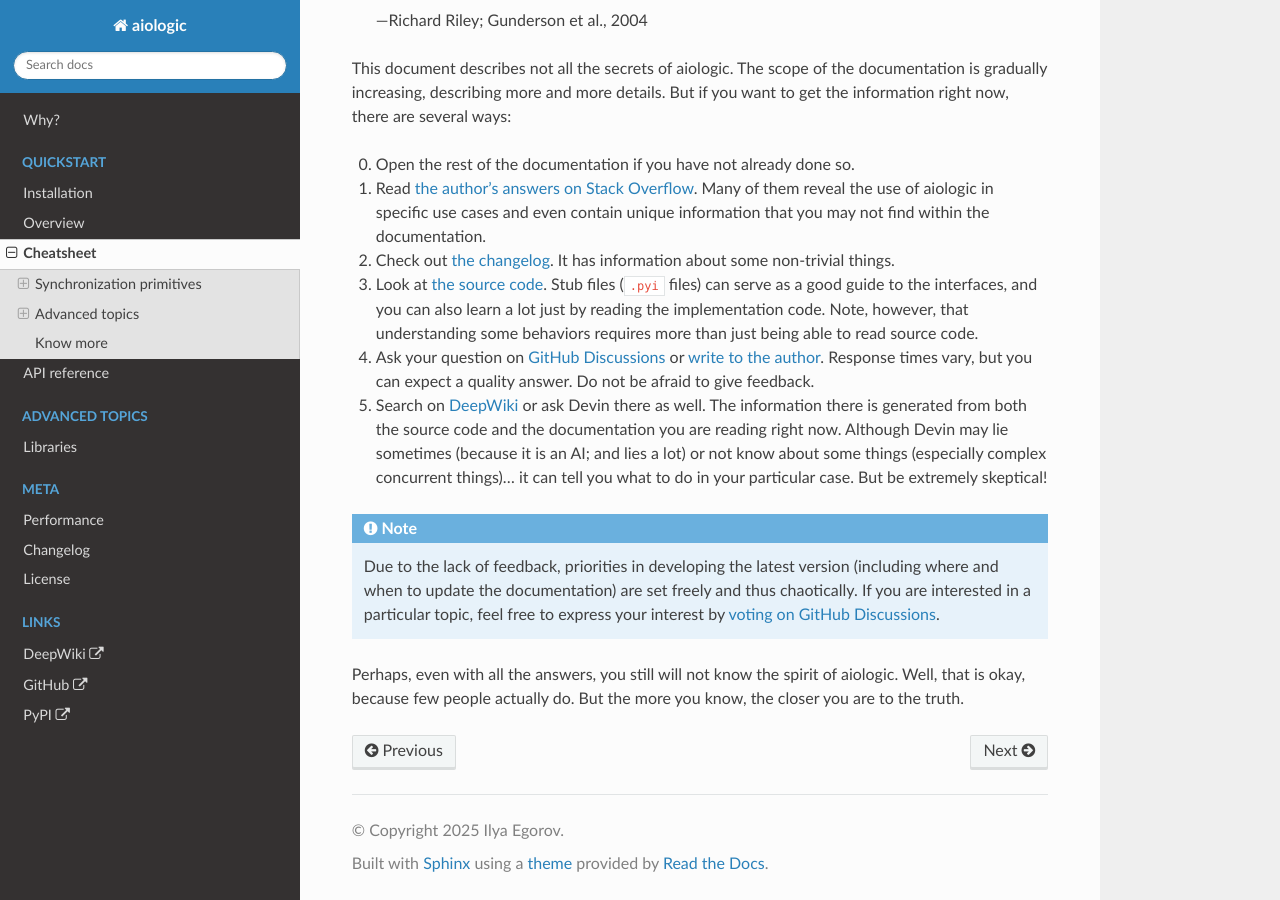
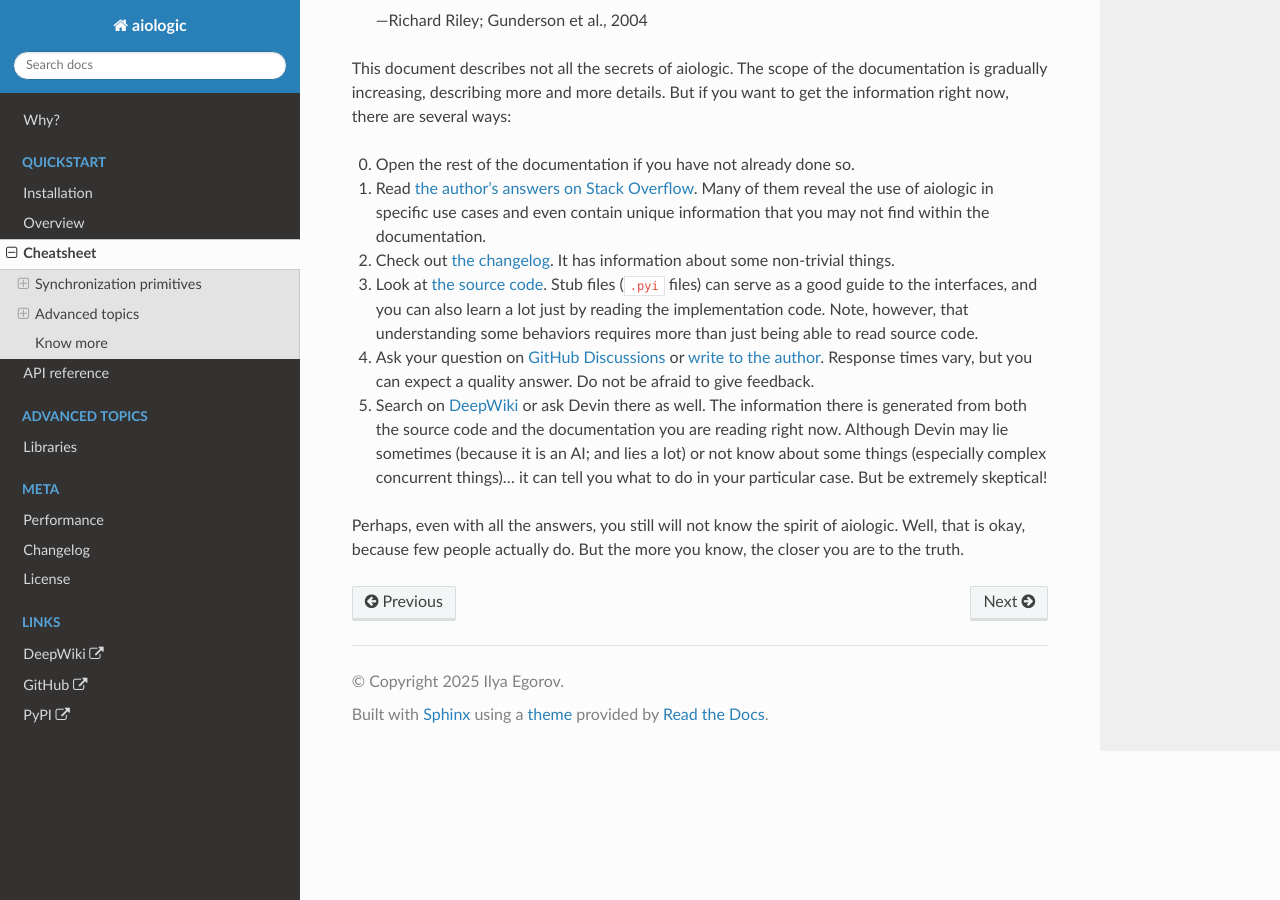
Before and after one commit to x42005e1f/aiologic, a Sphinx documentation site: the page built from docs/cheatsheet.rst, in a window 1280 px wide and 900 px high, scrolled down 13632 px. Built offline with Sphinx 7.4.7 and the Read the Docs theme 3.1.0, drawn with Linux system fonts in a browser that asks for light colours; the version number could not be read and is left out.

Commit message:
docs: remove the note about voting
It had no effect and has essentially lost its relevance. The community's opinion is taken into account, but the voting format is not well suited for this.

```diff
--- a/docs/cheatsheet.rst
+++ b/docs/cheatsheet.rst
@@ -1113,14 +1113,6 @@ you want to get the information right now, there are several ways:
    things (especially complex concurrent things)... it can tell you what to do
    in your particular case. But be extremely skeptical!
 
-.. note::
-
-    Due to the lack of feedback, priorities in developing the latest version
-    (including where and when to update the documentation) are set freely and
-    thus chaotically. If you are interested in a particular topic, feel free to
-    express your interest by `voting on GitHub Discussions <https://github.com/
-    x42005e1f/aiologic/discussions/9>`__.
-
 Perhaps, even with all the answers, you still will not know the spirit of
 aiologic. Well, that is okay, because few people actually do. But the more you
 know, the closer you are to the truth.
```
